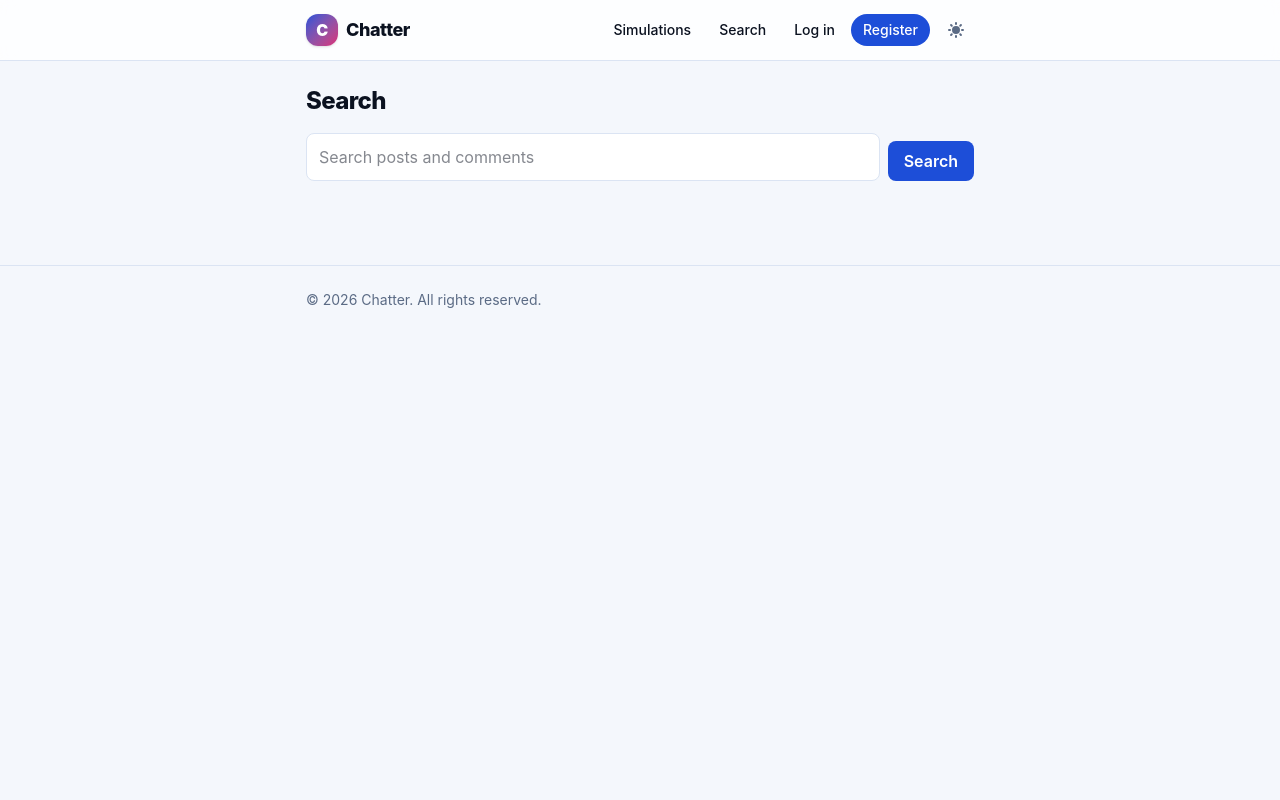
After one commit to G0ldf1sh137/chatter, a Django app: page /search/ in a window 1280 px wide. The commit adds this page. Run offline with Django 5.2, Linux system fonts and the light colour scheme; style sheets or scripts are compiled from the project's sources.

Commit message:
Add post and comment search
Plain body__icontains matching (not Postgres-only full-text search, to
keep SQLite dev/test parity) with a three-way all/posts/comments scope
selector. "All" is a capped preview of each type with a "see all" link
to the fully paginated single-type view, since Post and Comment can't
cleanly share one paginated queryset. Reuses the feed's muted/blocked-
author exclusion via a newly extracted hidden_author_ids helper.

Co-Authored-By: Claude Sonnet 5 <noreply@anthropic.com>

```diff
--- /dev/null
+++ b/posts/templates/posts/search.html
@@ -0,0 +1,75 @@
+{% extends "base.html" %}
+{% load post_extras user_extras %}
+
+{% block title %}Search — Chatter{% endblock %}
+
+{% block content %}
+    <h1 class="mb-4 text-2xl font-extrabold tracking-tight">Search</h1>
+
+    <form method="get" action="{% url 'search' %}" class="mb-5 flex gap-2">
+        <input type="text" name="q" value="{{ query }}" placeholder="Search posts and comments" class="flex-1">
+        <button type="submit">Search</button>
+    </form>
+
+    {% if query %}
+        <div class="mb-5 inline-flex rounded-full bg-surface-hover p-1">
+            <a href="?q={{ query|urlencode }}&type=all" class="rounded-full px-4 py-1.5 text-sm font-medium no-underline transition-colors {% if search_type == 'all' %}bg-surface text-fg shadow-sm{% else %}text-muted hover:text-fg{% endif %}">All</a>
+            <a href="?q={{ query|urlencode }}&type=posts" class="rounded-full px-4 py-1.5 text-sm font-medium no-underline transition-colors {% if search_type == 'posts' %}bg-surface text-fg shadow-sm{% else %}text-muted hover:text-fg{% endif %}">Posts</a>
+            <a href="?q={{ query|urlencode }}&type=comments" class="rounded-full px-4 py-1.5 text-sm font-medium no-underline transition-colors {% if search_type == 'comments' %}bg-surface text-fg shadow-sm{% else %}text-muted hover:text-fg{% endif %}">Comments</a>
+        </div>
+
+        {% if search_type == 'posts' %}
+            <div class="space-y-4">
+                {% for post in posts_page %}
+                    {% include "posts/_post_card.html" %}
+                {% empty %}
+                    <p class="text-muted">No posts match &ldquo;{{ query }}&rdquo;.</p>
+                {% endfor %}
+            </div>
+            {% if posts_page.has_previous or posts_page.has_next %}
+                <div class="mt-4 flex justify-center gap-3 text-sm">
+                    {% if posts_page.has_previous %}<a href="?q={{ query|urlencode }}&type=posts&page={{ posts_page.previous_page_number }}" class="text-accent no-underline hover:underline">Previous</a>{% endif %}
+                    {% if posts_page.has_next %}<a href="?q={{ query|urlencode }}&type=posts&page={{ posts_page.next_page_number }}" class="text-accent no-underline hover:underline">Next</a>{% endif %}
+                </div>
+            {% endif %}
+        {% elif search_type == 'comments' %}
+            <div class="space-y-2">
+                {% for comment in comments_page %}
+                    {% include "posts/_comment_search_result.html" %}
+                {% empty %}
+                    <p class="text-muted">No comments match &ldquo;{{ query }}&rdquo;.</p>
+                {% endfor %}
+            </div>
+            {% if comments_page.has_previous or comments_page.has_next %}
+                <div class="mt-4 flex justify-center gap-3 text-sm">
+                    {% if comments_page.has_previous %}<a href="?q={{ query|urlencode }}&type=comments&page={{ comments_page.previous_page_number }}" class="text-accent no-underline hover:underline">Previous</a>{% endif %}
+                    {% if comments_page.has_next %}<a href="?q={{ query|urlencode }}&type=comments&page={{ comments_page.next_page_number }}" class="text-accent no-underline hover:underline">Next</a>{% endif %}
+                </div>
+            {% endif %}
+        {% else %}
+            <h2 class="mb-3 mt-6 text-lg font-bold">Posts</h2>
+            <div class="space-y-4">
+                {% for post in posts_preview %}
+                    {% include "posts/_post_card.html" %}
+                {% empty %}
+                    <p class="text-muted">No posts match &ldquo;{{ query }}&rdquo;.</p>
+                {% endfor %}
+            </div>
+            {% if posts_has_more %}
+                <a href="?q={{ query|urlencode }}&type=posts" class="mt-2 inline-block text-sm font-medium text-accent no-underline hover:underline">See all {{ posts_total }} posts &rarr;</a>
+            {% endif %}
+
+            <h2 class="mb-3 mt-6 text-lg font-bold">Comments</h2>
+            <div class="space-y-2">
+                {% for comment in comments_preview %}
+                    {% include "posts/_comment_search_result.html" %}
+                {% empty %}
+                    <p class="text-muted">No comments match &ldquo;{{ query }}&rdquo;.</p>
+                {% endfor %}
+            </div>
+            {% if comments_has_more %}
+                <a href="?q={{ query|urlencode }}&type=comments" class="mt-2 inline-block text-sm font-medium text-accent no-underline hover:underline">See all {{ comments_total }} comments &rarr;</a>
+            {% endif %}
+        {% endif %}
+    {% endif %}
+{% endblock %}
--- a/posts/urls.py
+++ b/posts/urls.py
@@ -6,6 +6,7 @@ from .models import CommentVote, PostVote
 urlpatterns = [
     path("", views.FeedView.as_view(), name="feed"),
     path("following/", views.FollowingFeedView.as_view(), name="following-feed"),
+    path("search/", views.SearchView.as_view(), name="search"),
     path("posts/new/", views.PostCreateView.as_view(), name="post-create"),
     path("posts/<uuid:pk>/", views.PostDetailView.as_view(), name="post-detail"),
     path("posts/<uuid:pk>/edit/", views.PostEditView.as_view(), name="post-edit"),
--- a/posts/views.py
+++ b/posts/views.py
@@ -3,6 +3,7 @@ from collections import defaultdict
 from django.contrib import messages
 from django.contrib.auth.mixins import LoginRequiredMixin, UserPassesTestMixin
 from django.contrib.auth.models import User
+from django.core.paginator import Paginator
 from django.db.models import Count, Max, OuterRef, Q, Subquery, Sum
 from django.db.models.functions import Coalesce
 from django.http import Http404, JsonResponse
@@ -96,9 +97,27 @@ SORT_CHOICES = {SORT_DEFAULT, SORT_TOP, SORT_NEW}
 POSTS_PAGE_SIZE = 6
 COMMENTS_PAGE_SIZE = 6
 
+# How many of each type show in the combined "all" search view before
+# pointing to the fully paginated single-type list instead.
+SEARCH_PREVIEW_LIMIT = 10
+SEARCH_TYPE_ALL = "all"
+SEARCH_TYPE_POSTS = "posts"
+SEARCH_TYPE_COMMENTS = "comments"
+SEARCH_TYPES = {SEARCH_TYPE_ALL, SEARCH_TYPE_POSTS, SEARCH_TYPE_COMMENTS}
+
 
 def is_ajax(request):
     return request.headers.get("X-Requested-With") == "XMLHttpRequest"
+
+
+def hidden_author_ids(user):
+    # Authors a viewer has muted or blocked - excluded from both the feed
+    # and search results, so neither is a loophole around the other.
+    if not user.is_authenticated:
+        return []
+    ids = list(Mute.objects.filter(muter=user).values_list("muted", flat=True))
+    ids += list(Block.objects.filter(blocker=user).values_list("blocked", flat=True))
+    return ids
 
 
 class FeedView(ListView):
@@ -114,13 +133,9 @@ class FeedView(ListView):
 
     def get_base_queryset(self):
         queryset = Post.objects.select_related("author", "author__profile")
-        if self.request.user.is_authenticated:
-            hidden_author_ids = list(Mute.objects.filter(muter=self.request.user).values_list("muted", flat=True))
-            hidden_author_ids += list(
-                Block.objects.filter(blocker=self.request.user).values_list("blocked", flat=True)
-            )
-            if hidden_author_ids:
-                queryset = queryset.exclude(author_id__in=hidden_author_ids)
+        hidden = hidden_author_ids(self.request.user)
+        if hidden:
+            queryset = queryset.exclude(author_id__in=hidden)
         return annotate_votes(queryset, PostVote, "post", self.request.user)
 
     def get_queryset(self):
@@ -155,6 +170,50 @@ class FollowingFeedView(LoginRequiredMixin, FeedView):
 
     def get_base_queryset(self):
         return super().get_base_queryset().filter(author__followers__follower=self.request.user)
+
+
+class SearchView(TemplateView):
+    template_name = "posts/search.html"
+
+    def get_context_data(self, **kwargs):
+        context = super().get_context_data(**kwargs)
+        query = self.request.GET.get("q", "").strip()
+        search_type = self.request.GET.get("type", SEARCH_TYPE_ALL)
+        if search_type not in SEARCH_TYPES:
+            search_type = SEARCH_TYPE_ALL
+        context["query"] = query
+        context["search_type"] = search_type
+        if not query:
+            return context
+
+        hidden = hidden_author_ids(self.request.user)
+
+        posts = Post.objects.filter(body__icontains=query, deleted=False).select_related(
+            "author", "author__profile"
+        )
+        comments = Comment.objects.filter(body__icontains=query, deleted=False).select_related(
+            "author", "author__profile", "post"
+        )
+        if hidden:
+            posts = posts.exclude(author_id__in=hidden)
+            comments = comments.exclude(author_id__in=hidden)
+        posts = annotate_votes(posts.order_by("-created_at"), PostVote, "post", self.request.user)
+        comments = annotate_votes(comments.order_by("-created_at"), CommentVote, "comment", self.request.user)
+
+        if search_type == SEARCH_TYPE_POSTS:
+            context["posts_page"] = Paginator(posts, POSTS_PAGE_SIZE).get_page(self.request.GET.get("page"))
+        elif search_type == SEARCH_TYPE_COMMENTS:
+            context["comments_page"] = Paginator(comments, COMMENTS_PAGE_SIZE).get_page(self.request.GET.get("page"))
+        else:
+            posts_total = posts.count()
+            comments_total = comments.count()
+            context["posts_preview"] = posts[:SEARCH_PREVIEW_LIMIT]
+            context["posts_total"] = posts_total
+            context["posts_has_more"] = posts_total > SEARCH_PREVIEW_LIMIT
+            context["comments_preview"] = comments[:SEARCH_PREVIEW_LIMIT]
+            context["comments_total"] = comments_total
+            context["comments_has_more"] = comments_total > SEARCH_PREVIEW_LIMIT
+        return context
 
 
 class PostCreateView(LoginRequiredMixin, CreateView):
--- a/templates/_header.html
+++ b/templates/_header.html
@@ -10,6 +10,7 @@
 
         <nav class="hidden flex-col items-stretch gap-1 text-sm font-medium peer-checked/nav:absolute peer-checked/nav:right-0 peer-checked/nav:top-full peer-checked/nav:z-10 peer-checked/nav:flex peer-checked/nav:w-56 peer-checked/nav:rounded-2xl peer-checked/nav:border peer-checked/nav:border-border peer-checked/nav:bg-surface peer-checked/nav:p-2 peer-checked/nav:shadow-lg sm:static sm:flex sm:w-auto sm:flex-row sm:items-center sm:border-none sm:bg-transparent sm:p-0 sm:shadow-none">
             <a href="{% url 'simulations-hub' %}" class="rounded-full px-3 py-1.5 text-fg no-underline transition-colors hover:bg-surface-hover">Simulations</a>
+            <a href="{% url 'search' %}" class="rounded-full px-3 py-1.5 text-fg no-underline transition-colors hover:bg-surface-hover">Search</a>
             {% if user.is_authenticated %}
             <a href="{% url 'games-hub' %}" class="relative rounded-full px-3 py-1.5 text-fg no-underline transition-colors hover:bg-surface-hover">
                 Games
```
Also changed, not shown: design-plan.md (+13 -2 lines), posts/templates/posts/_comment_search_result.html (added, +12 -0 lines), posts/tests.py (+92 -0 lines).
